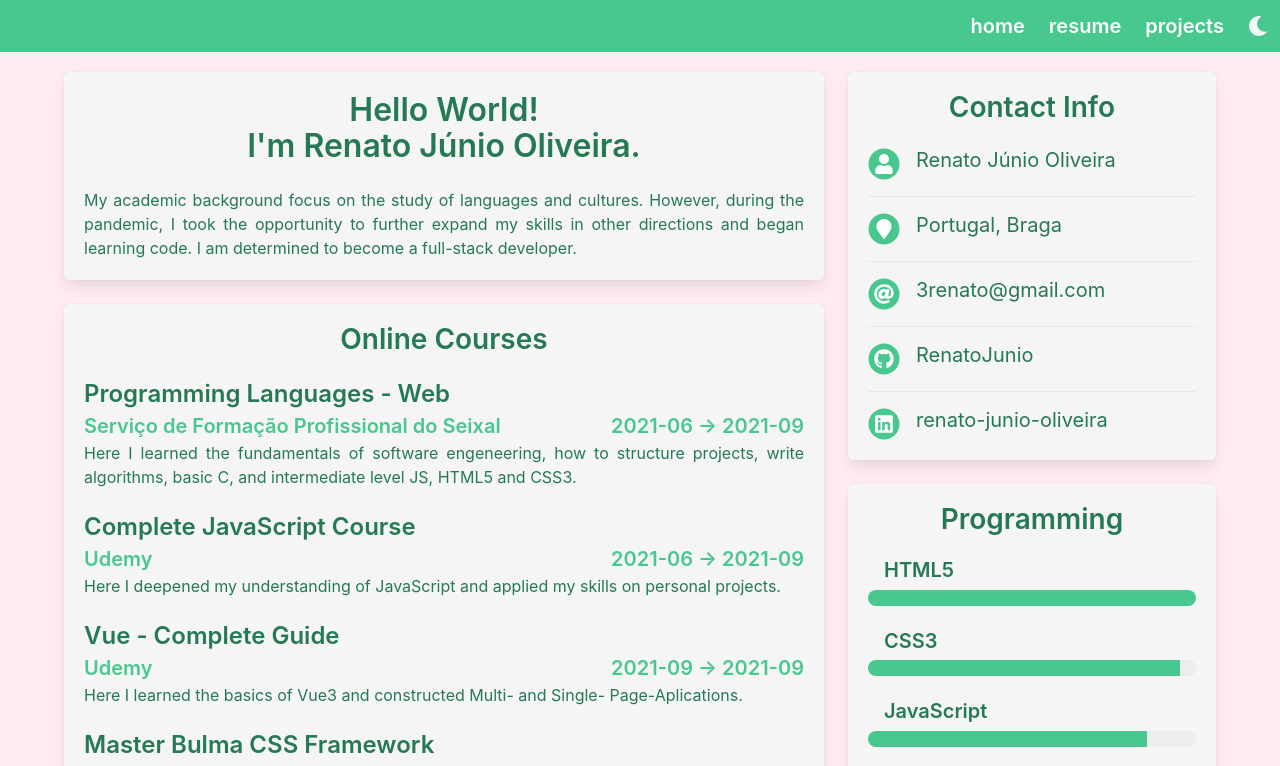
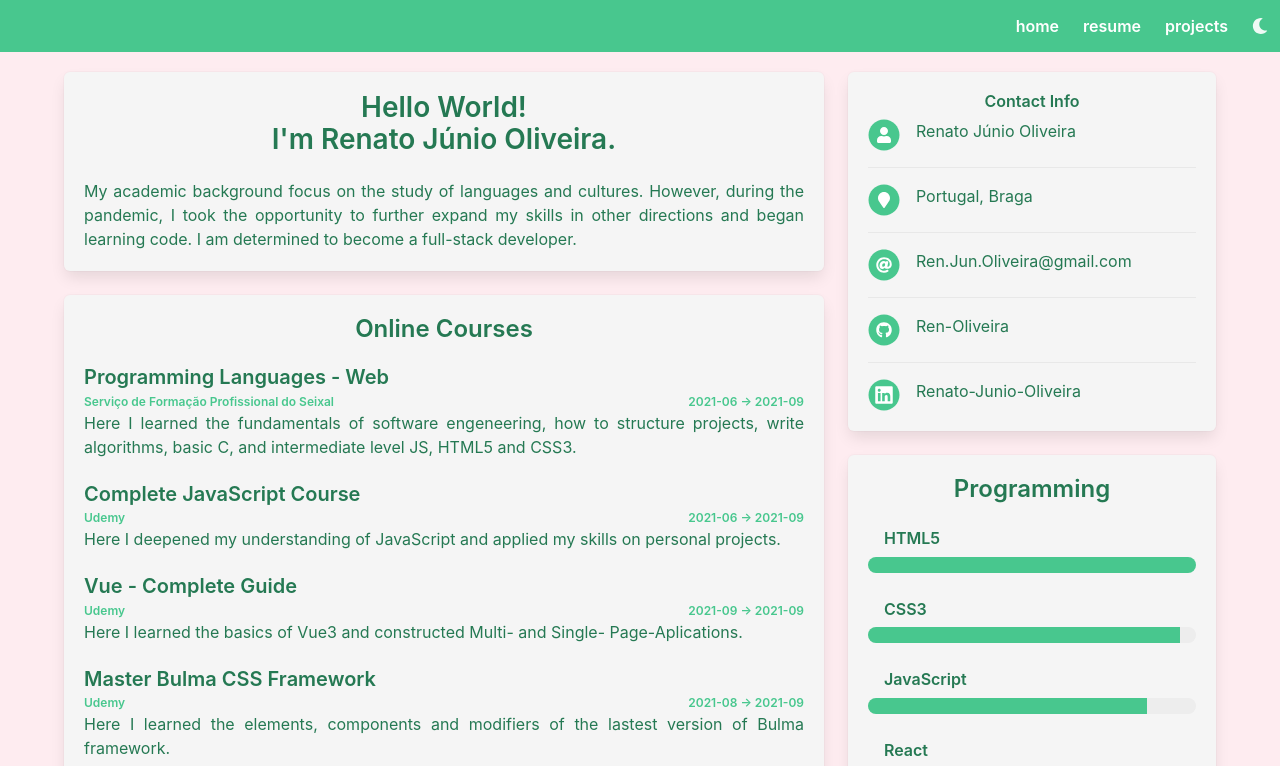
Before and after one commit to Ren-Oliveira/Resume, a React (Create React App) app: page /resume in a window 1280 px wide. Shown: the top 766 px of the page. Built offline with nearby package versions, Linux system fonts and the light colour scheme.

Commit message:
Change resume font-size

```diff
--- a/src/components/layout/MainNavigation.js
+++ b/src/components/layout/MainNavigation.js
@@ -16,7 +16,7 @@ const MainNavigation = props => {
   const darkTheme = useTheme();
   const updateThemeHandler = useUpdateTheme();
 
-  const tabClass = 'navbar-item is-size-5 has-text-weight-semibold';
+  const tabClass = 'navbar-item is-size-6 has-text-weight-semibold';
 
   const navClassDark = `navbar has-background-danger-dark is-danger is-fixed-top`;
   const iconClassDark = 'fas has-text-danger-light';
--- a/src/components/ui/resume/ContactsCard.js
+++ b/src/components/ui/resume/ContactsCard.js
@@ -14,8 +14,8 @@ const ContactsCard = () => {
 
   const boxDark = 'box content has-background-dark has-text-danger-light';
   const boxLight = 'box content has-background-light has-text-success-dark';
-  const titleDark = 'subtitle has-text-centered has-text-danger-light';
-  const titleLight = 'subtitle has-text-centered has-text-success-dark';
+  const titleDark = 'has-text-centered has-text-danger-light is-size-6';
+  const titleLight = ' has-text-centered has-text-success-dark is-size-6';
   const iconDark = 'fas has-text-danger-dark';
   const iconLight = 'fas has-text-success';
 
@@ -30,7 +30,7 @@ const ContactsCard = () => {
           <Icon
             icon={faUser}
             className="fas has-text-white"
-            transform="shrink-6"
+            transform="shrink-8"
           />
         </div>
         <div className={darkTheme ? titleDark : titleLight}>
@@ -44,7 +44,7 @@ const ContactsCard = () => {
           <Icon
             icon={faMapMarker}
             className="fas has-text-white"
-            transform="shrink-6"
+            transform="shrink-8"
           />
         </div>
         <p className={darkTheme ? titleDark : titleLight}>Portugal, Braga</p>
@@ -56,14 +56,14 @@ const ContactsCard = () => {
           <Icon
             icon={faAt}
             className="fas has-text-white"
-            transform="shrink-6"
+            transform="shrink-8"
           />
         </div>
         <a
-          href="mailto:3renato@gmail.com"
+          href="mailto:ren-jun-oliveira@gmail.com"
           className={darkTheme ? titleDark : titleLight}
         >
-          3renato@gmail.com
+          Ren.Jun.Oliveira@gmail.com
         </a>
       </div>
 
@@ -73,14 +73,14 @@ const ContactsCard = () => {
           <Icon
             icon={faGithub}
             className="fas has-text-white"
-            transform="shrink-6"
+            transform="shrink-8"
           />
         </div>
         <a
-          href="https://github.com/RenatoJunio"
+          href="https://github.com/Ren-Oliveira"
           className={darkTheme ? titleDark : titleLight}
         >
-          RenatoJunio
+          Ren-Oliveira
         </a>
       </div>
 
@@ -97,7 +97,7 @@ const ContactsCard = () => {
           href="https://www.linkedin.com/in/renato-junio-oliveira/"
           className={darkTheme ? titleDark : titleLight}
         >
-          renato-junio-oliveira
+          Renato-Junio-Oliveira
         </a>
       </div>
     </div>
--- a/src/components/ui/resume/IntroCard.js
+++ b/src/components/ui/resume/IntroCard.js
@@ -10,9 +10,9 @@ const IntroCard = () => {
 
   return (
     <div className={darkTheme ? classDark : classLight}>
-      <h1 className={darkTheme ? classTitleDark : classTitleLight}>
+      <h2 className={darkTheme ? classTitleDark : classTitleLight}>
         Hello World! <br /> I'm Renato Júnio Oliveira.
-      </h1>
+      </h2>
       <p className="has-text-justified">
         My academic background focus on the study of languages and cultures.
         However, during the pandemic, I took the opportunity to further expand
--- a/src/components/ui/resume/ListCard.js
+++ b/src/components/ui/resume/ListCard.js
@@ -25,7 +25,7 @@ const ListCard = props => {
 
   return (
     <div className={darkTheme ? BoxDark : BoxLight}>
-      <h2 className={darkTheme ? TitleDark : TitleLight}>{props.title}</h2>
+      <h3 className={darkTheme ? TitleDark : TitleLight}>{props.title}</h3>
       {props.text && <p className="has-text-justified mb-5">{props.text}</p>}
       {list}
     </div>
--- a/src/components/ui/resume/ListItem.js
+++ b/src/components/ui/resume/ListItem.js
@@ -3,11 +3,11 @@ import { Fragment } from 'react';
 
 const Item = props => {
   const theme = props.theme;
-  const classTitleDark = 'has-text-danger-light is-marginless';
-  const classTitleLight = 'has-text-success-dark is-marginless';
-  const classDetailDark = 'has-text-danger has-text-weight-semibold is-size-5';
+  const classTitleDark = 'has-text-danger-light is-marginless  is-size-5';
+  const classTitleLight = 'has-text-success-dark is-marginless  is-size-5';
+  const classDetailDark = 'has-text-danger has-text-weight-semibold is-size-6';
   const classDetailLight =
-    'has-text-success has-text-weight-semibold is-size-5';
+    'has-text-success has-text-weight-semibold is-size-7';
 
   return (
     <Fragment>
--- a/src/components/ui/resume/SkillCard.js
+++ b/src/components/ui/resume/SkillCard.js
@@ -15,7 +15,7 @@ const SkillCard = () => {
   const typesOfSkills = [...new Set(listOfSkills.map(skill => skill.type))];
   const Skills = typesOfSkills.map((type, key) => (
     <div className={darkTheme ? classDark : classLight} key={key}>
-      <h2 className={darkTheme ? classTitleDark : classTitleLight}>{type}</h2>
+      <h3 className={darkTheme ? classTitleDark : classTitleLight}>{type}</h3>
       {listOfSkills.map(skill =>
         skill.type === type ? (
           <SkillItem
--- a/src/components/ui/resume/SkillItem.js
+++ b/src/components/ui/resume/SkillItem.js
@@ -2,8 +2,8 @@ import 'bulma/css/bulma.min.css';
 
 const SkillItem = skill => {
   const darkTheme = skill.theme;
-  const classTitleDark = 'pl-4 has-text-danger-light';
-  const classTitleLight = 'pl-4 has-text-success-dark';
+  const classTitleDark = 'pl-4 has-text-danger-light is-size-6';
+  const classTitleLight = 'pl-4 has-text-success-dark is-size-6';
   const classProgressDark = 'progress is-danger';
   const classProgressLight = 'progress is-success';
 
--- a/src/information/CoursesInfo.js
+++ b/src/information/CoursesInfo.js
@@ -6,7 +6,6 @@ export const listOfCourses = [
     link: 'https://www.iefp.pt/detalheservico?id=324648',
     dateStart: '2021-06',
     dateEnd: '2021-09',
-
     description:
       'Here I learned the fundamentals of software engeneering, how to structure projects, write algorithms, basic C, and intermediate level JS, HTML5 and CSS3.',
   },
```
